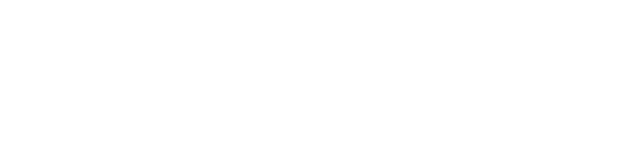
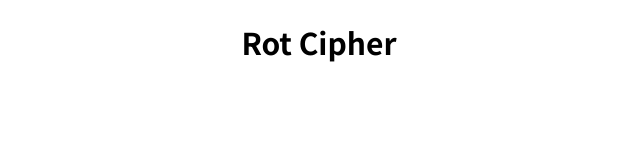
Before and after one commit to jdesoto1618/rot-cipher, a plain HTML site: page index.html in a window 1280 px wide. Shown: the whole page, without its empty margins (321-961 px from the left). Drawn offline with Linux system fonts and the light colour scheme.

Commit message:
Adds google font to project.
Adds basic styles to page.

Event listener for page laod added to app.js.

```diff
--- a/app.js
+++ b/app.js
@@ -0,0 +1,3 @@
+document.addEventListener('DOMContentLoaded', () => {
+
+});
--- a/index.html
+++ b/index.html
@@ -4,9 +4,13 @@
     <meta charset="UTF-8">
     <meta name="viewport" content="width=device-width, initial-scale=1.0">
     <title>Rot Cipher Generator</title>
+    <link href="https://fonts.googleapis.com/css2?family=Noto+Sans+KR:wght@400;700&display=swap" rel="stylesheet">
     <link rel="stylesheet" href="styles.css">
   </head>
   <body>
+    <div class="main">
+      <h1 class='page-title text-center'>Rot <span class='x-cipher'></span> Cipher</h1>
+    </div>
     <script src="app.js"></script>
   </body>
 </html>
--- a/styles.css
+++ b/styles.css
@@ -3,6 +3,7 @@ html, body {
   margin: 0;
   padding: 0;
   font-size: 62.5%;
+  font-family: 'Noto Sans KR', sans-serif;
 }
 
 *,
@@ -10,3 +11,17 @@ html, body {
 *:after {
   box-sizing: inherit;
 }
+
+.text-center {
+  text-align: center;
+}
+
+h1 {
+  font-size: 2.25rem;
+}
+
+@media screen and (min-width: 64em) {
+  h1 {
+    font-size: 3rem;
+  }
+}
```
